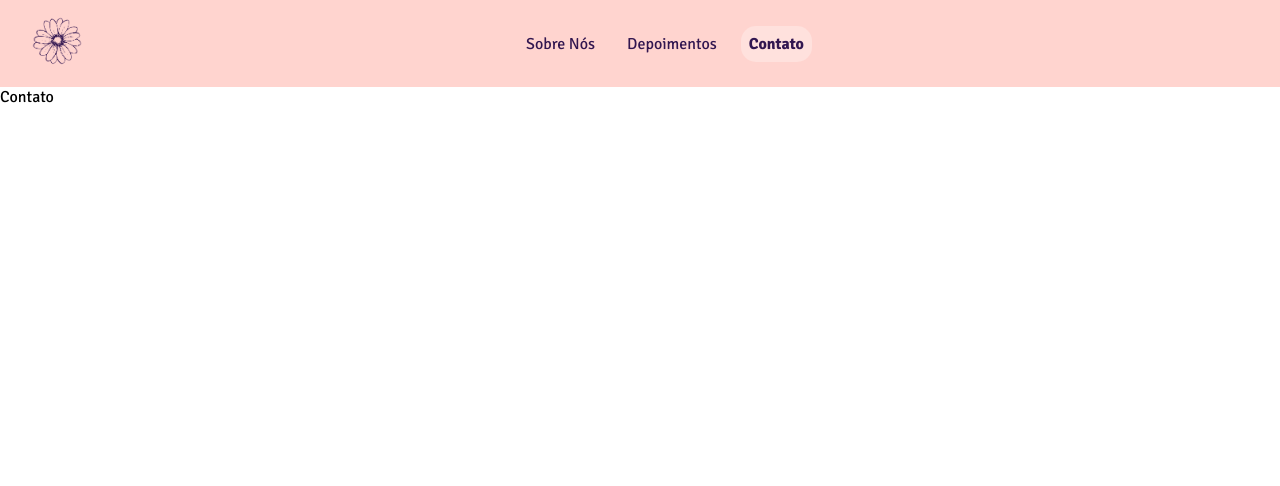
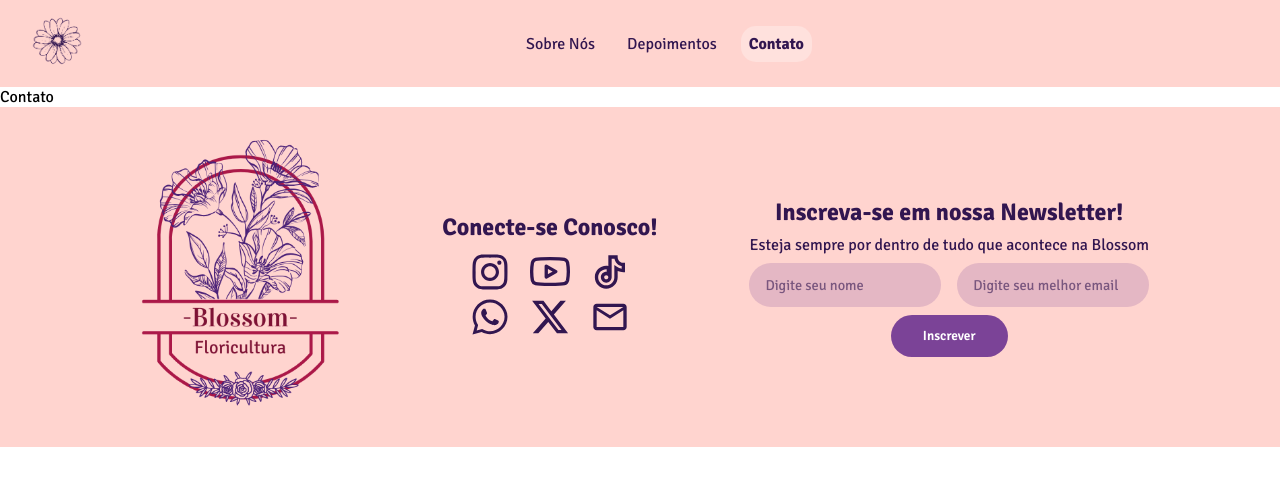
Before and after one commit to sofiagazolla/Trilha-Dev, a React (Vite) app: page /contact in a window 1280 px wide. Shown: the top 486 px of the page. Built offline with nearby package versions, Linux system fonts and the light colour scheme.

Commit message:
feat: footer

```diff
--- a/package.json
+++ b/package.json
@@ -14,6 +14,8 @@
     "hamburger-react": "^2.5.2",
     "react": "^19.2.0",
     "react-dom": "^19.2.0",
+    "react-hook-form": "^7.69.0",
+    "react-icons": "^5.5.0",
     "react-router-dom": "^7.11.0"
   },
   "devDependencies": {
--- a/src/App.jsx
+++ b/src/App.jsx
@@ -5,6 +5,7 @@ import Home from './pages/Home/Home'
 import Sobre from './pages/Sobre/Sobre'
 import Depoimentos from './pages/Depoimentos/Depoimentos'
 import Contato from './pages/Contato/Contato'
+import Footer from './components/Footer/Footer'
 
 function App() {
   return (
@@ -20,6 +21,8 @@ function App() {
 
         </Routes>
 
+        <Footer />
+
     </div>
   )
 }
--- /dev/null
+++ b/src/components/Footer/Footer.css
@@ -0,0 +1,120 @@
+footer {
+    background-color: #FFD4CF;
+    display: flex;
+    flex-direction: row;
+    text-align: center;
+    justify-content: center;
+    padding: 20px;
+}
+
+.logo-footer {
+    height: 300px;
+    width: auto;
+    flex-shrink: 0;
+}
+
+.conteudo-footer {
+    display: flex;
+    flex-direction: row;
+    flex-wrap: wrap;
+    gap: clamp(20px, 5vw, 100px);
+    align-items: center;
+    justify-content: center;
+    width: 100%;
+}
+
+.redes-sociais {
+    align-items: center;
+    display: flex;
+    flex-direction: column;
+    gap: 10px;
+    /* flex: 1 1 auto; */
+    flex: 0.2 0.2 auto;
+    min-width: 200px;
+}
+
+.redes-sociais h2 {
+    color:#321650;
+    margin: 0;
+}
+
+.icones-redes-sociais {
+    display: grid;
+    grid-template-columns: repeat(3, 60px);
+
+}
+
+.icones-redes-sociais a {
+    color:#321650;
+    transition: transform 0.2 ease, opacity 0.2 ease;
+}
+
+.icones-redes-sociais a:hover{
+    color: #642CA0;
+    transform: scale(1.1);
+}
+
+.form form {
+    display: flex;
+    flex-direction: column;
+    gap: 0.5rem;  /* Espaço entre os elementos */
+}
+
+.form h2 {
+    color:#321650;
+    margin: 0;
+}
+
+.form p {
+    color:#321650;
+    margin: 0;
+}
+
+.itens-form {
+    display: flex;
+    flex-direction: row;
+    justify-content: space-evenly;
+    gap: 1rem;
+    flex-wrap: wrap;
+}
+
+.itens-form input[type="text"],
+.itens-form input[type="email"] {
+    border-radius: 25px;
+    padding: 0.8rem 1rem;
+    border: none;
+    background-color: rgba(123, 67, 151, 0.2);
+    color: #321650;
+    font-size: 0.9rem;
+    transition: background-color 0.3s ease;
+    flex: 1 1 150px;
+    min-width: 150px;
+}
+
+.itens-form input[type='text']:focus,
+.itens-form input[type='email']:focus {
+    outline: none;
+    background-color: rgba(123, 67, 151, 0.3);
+}
+
+.itens-form input[type='text']::placeholder,
+.itens-form input[type='email']::placeholder {
+    color: rgba(50, 22, 80, 0.6);
+}
+
+.botao-inscrever {
+    padding: 0.8rem 2rem;
+    border: none;
+    border-radius: 25px;
+    background-color: #7B4397;
+    color: white;
+    font-weight: 600;
+    cursor: pointer;
+    transition: background-color 0.3s ease, transform 0.2s ease;
+    align-self: center;
+}
+
+.botao-inscrever:hover {
+    background-color: #5f2f75;
+    transform: translateY(-2px);
+}
--- /dev/null
+++ b/src/components/Footer/Footer.jsx
@@ -0,0 +1,64 @@
+import React from 'react'
+import './Footer.css'
+import { FaInstagram, FaWhatsapp } from "react-icons/fa";
+import { FiYoutube } from "react-icons/fi";
+import { FaXTwitter } from "react-icons/fa6";
+import { MdOutlineMailOutline } from "react-icons/md";
+import { RiTiktokLine } from "react-icons/ri";
+import  { useForm }  from  "react-hook-form";
+
+const Footer = () => {
+
+    const { register, handleSubmit, formState: { errors } , reset} = useForm();
+
+    const onSubmit = (data) => {
+        console.log(data);  // Aqui você vê os dados: { nome, email }
+        reset();   // limpa os inputs
+    };
+
+    return <footer className='footer'>
+        <div className='conteudo-footer'>
+
+            <img src="/logo_footer.png" alt="Blossom" className='logo-footer' />
+
+            <div className='redes-sociais'>
+                <h2>Conecte-se Conosco!</h2>
+
+                <div className='icones-redes-sociais'>
+                    <a href='https://www.instagram.com/ejpixel/' target='_blank' >
+                        <FaInstagram size={40} />
+                    </a>
+                    <a href='https://www.instagram.com/ejpixel/' target='_blank' >
+                        <FiYoutube size={40} />
+                    </a>
+                    <a href='https://www.instagram.com/ejpixel/' target='_blank' >
+                        <RiTiktokLine size={40} />
+                    </a>
+                    <a href='https://www.instagram.com/ejpixel/' target='_blank' >
+                        <FaWhatsapp size={40} />
+                    </a>
+                    <a href='https://www.instagram.com/ejpixel/' target='_blank' >
+                        <FaXTwitter size={40} />
+                    </a>
+                    <a href='https://www.instagram.com/ejpixel/' target='_blank' >
+                        <MdOutlineMailOutline size={40} />
+                    </a>
+                </div>
+            </div>
+
+            <div className='form'>
+                <form onSubmit={handleSubmit(onSubmit)}>
+                    <h2>Inscreva-se em nossa Newsletter!</h2>
+                    <p>Esteja sempre por dentro de tudo que acontece na Blossom </p>
+                    <div className='itens-form'>
+                        <input type='text' placeholder='Digite seu nome' {...register("nome")} />
+                        <input type='email' placeholder='Digite seu melhor email' {...register("email")} />
+                    </div>
+                    <input className='botao-inscrever' type='submit' value="Inscrever" />
+                </form>
+            </div>
+        </div>
+    </footer>
+}
+
+export default Footer
```
Also changed, not shown: public/logo_footer.png (added), 1 other file (tests, documents, lock files or other folders).
